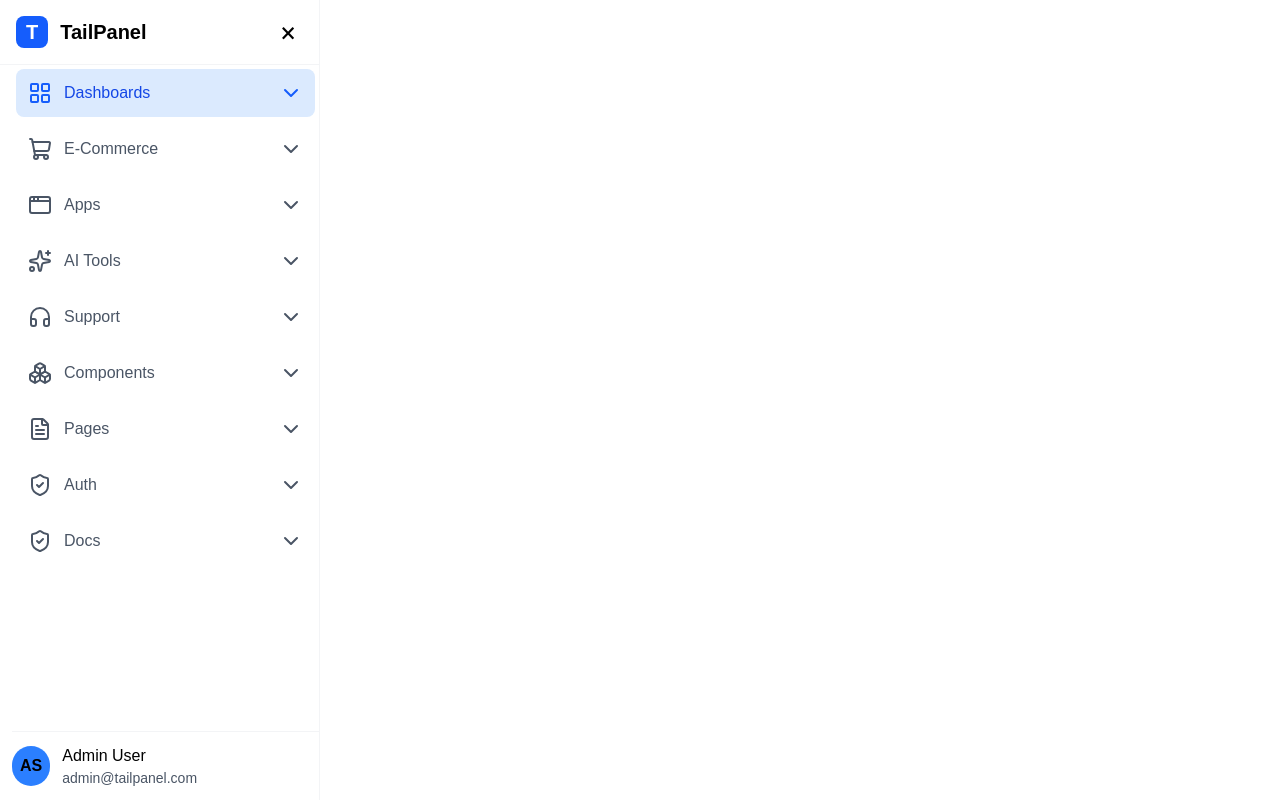
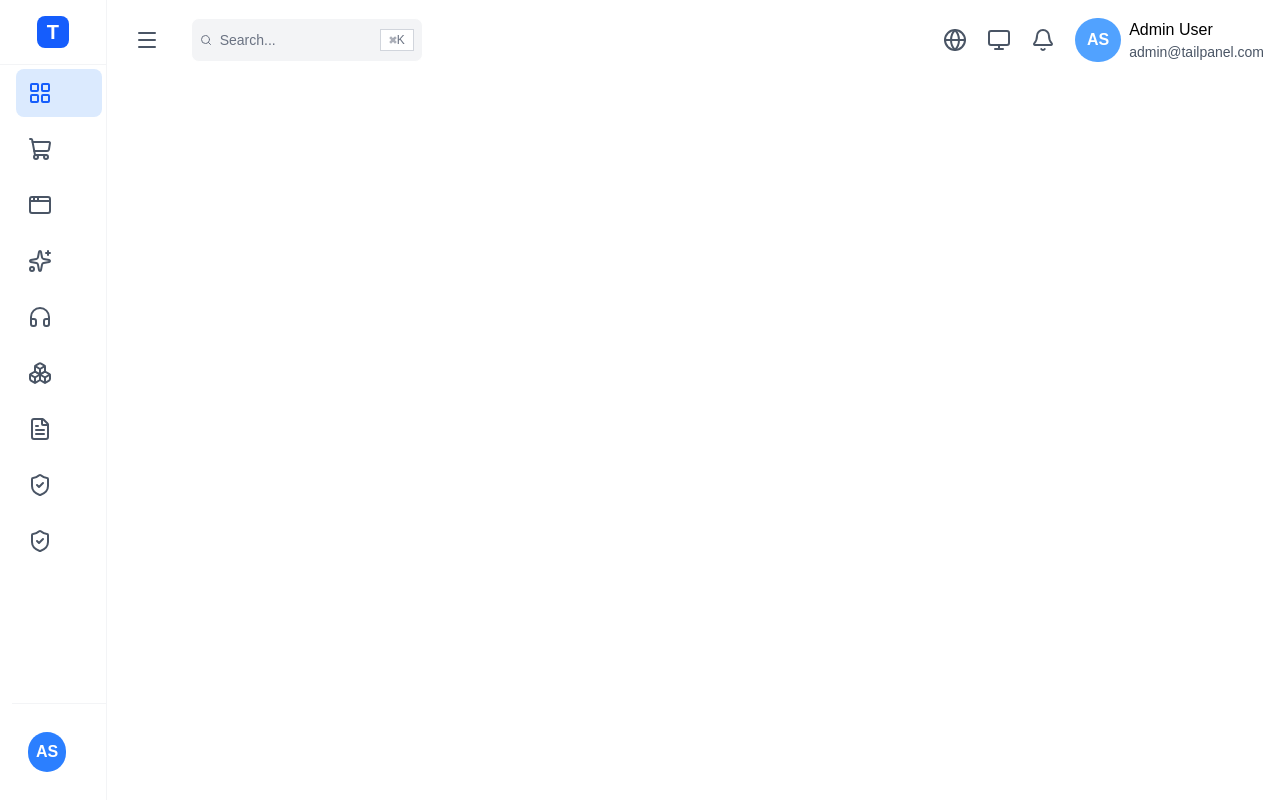
Before and after one commit to RosyPanday/TailPanel, a React (Vite) app in the folder tailPanel/: page / in a window 1280 px wide. Built offline with nearby package versions, Linux system fonts and the light colour scheme.

Commit message:
feat: add navbar without overlap

```diff
--- a/tailPanel/src/App.jsx
+++ b/tailPanel/src/App.jsx
@@ -2,17 +2,25 @@
 import { useState } from 'react';
 import './App.css'
 import Sidebar from './components/Sidebar/Sidebar';
+import Navbar from './components/Navbar/Navbar';
 
 function App() {
   //make this false later
-  const [isExpanded, setIsExpanded] = useState(true);
+  const [isExpanded, setIsExpanded] = useState(false);
 
   return(
 
-        <div className=" grid grid-cols-12 font-['Arial']">
-          <div className={`${isExpanded?"col-span-7 sm:col-span-5 md:col-span-4 lg:col-span-3 ":"hidden lg:block lg:col-span-1"}`}>
-               <Sidebar isExpanded={isExpanded} setIsExpanded={setIsExpanded} />
-          </div>
+        <div className=" grid grid-cols-12  font-['Arial']">
+          {/* sidebar */}
+              <div className={`${isExpanded?"col-span-7 sm:col-span-5 md:col-span-4 lg:col-span-3 ":"hidden lg:block lg:col-span-1"}`}>
+                  <Sidebar isExpanded={isExpanded} setIsExpanded={setIsExpanded} />
+              </div>
+          {/* navbar */}
+              <div className={`${isExpanded?"col-span-5 sm:col-span:7 md:col-span:8 lg:col-span-9":"col-span-12 lg:col-span-11"}`} >
+                  <Navbar setIsExpanded={setIsExpanded} />
+              </div>
+
+
         </div>
   );
 }
--- /dev/null
+++ b/tailPanel/src/components/Navbar/Navbar.jsx
@@ -0,0 +1,46 @@
+import { Menu, Search, Command, Globe, Monitor, Bell } from "lucide-react";
+import AdminUserCard from "../utils/AdminUserCard";
+
+function Navbar({ setIsExpanded }) {
+  function collapseOrExpand() {
+    setIsExpanded((prev) => {
+     return !prev;
+    });
+
+  }
+
+  return (
+    <nav className="flex justify-between m-4 ">
+      <div className="flex gap-5 items-center">
+        <button onClick={collapseOrExpand} className="p-3">
+          <Menu className="text-gray-600 " />
+        </button>
+
+        {/* {search div} */}
+        <div className="hidden md:flex items-center gap-2 border border-white py-2.5 px-2 rounded-lg bg-gray-100">
+          <Search className="text-gray-500 w-3 h-3"></Search>
+          <span className="text-sm text-gray-500 ">Search...</span>
+          <div className="flex items-center ml-24 text-gray-500 border border-gray-300 px-2 py-0.5  bg-white ">
+            <Command className=" w-2 h-2"></Command>
+            <span className="text-xs">K</span>
+          </div>
+        </div>
+      </div>
+      <div className="flex gap-5 items-center">
+        <Globe className="text-gray-600"></Globe>
+        <Monitor className="text-gray-600"></Monitor>
+        <Bell className="text-gray-600"></Bell>
+        <div className="flex gap-2 items-center justify-center">
+          <span className="bg-blue-400 rounded-3xl px-3 py-2.5 text-white font-bold ">
+            AS
+          </span>
+          <div className="flex flex-col">
+            <AdminUserCard />
+          </div>
+        </div>
+      </div>
+    </nav>
+  );
+}
+
+export default Navbar;
--- a/tailPanel/src/components/Sidebar/Sidebar.jsx
+++ b/tailPanel/src/components/Sidebar/Sidebar.jsx
@@ -1,3 +1,4 @@
+import AdminUserCard from "../utils/AdminUserCard";
 import SideBarScrollableComponent from "./SideBarScrollableComponent";
 
 function Sidebar({ isExpanded ,setIsExpanded}) {
@@ -26,8 +27,7 @@ function Sidebar({ isExpanded ,setIsExpanded}) {
       <div className="flex items-center gap-3  ml-3 pt-3 pb-3 border-r border-t border-gray-100  ">
         <span className={`${isExpanded?"p-2 m-1": "p-2 m-4 "}text-white font-bold bg-blue-500 rounded-full  }`}>AS</span>
         <div className={`${isExpanded?"flex flex-col":"hidden"}`}>
-          <span className="text-md ">Admin User</span>
-          <span className="text-sm text-gray-600 ">admin@tailpanel.com</span>
+           <AdminUserCard />
         </div>
       </div>
     </div>
--- /dev/null
+++ b/tailPanel/src/components/utils/AdminUserCard.jsx
@@ -0,0 +1,10 @@
+function AdminUserCard() {
+  return (
+    <>
+      <span className="text-md ">Admin User</span>
+      <span className="text-sm text-gray-600 ">admin@tailpanel.com</span>
+    </>
+  );
+}
+
+export default AdminUserCard;
```
